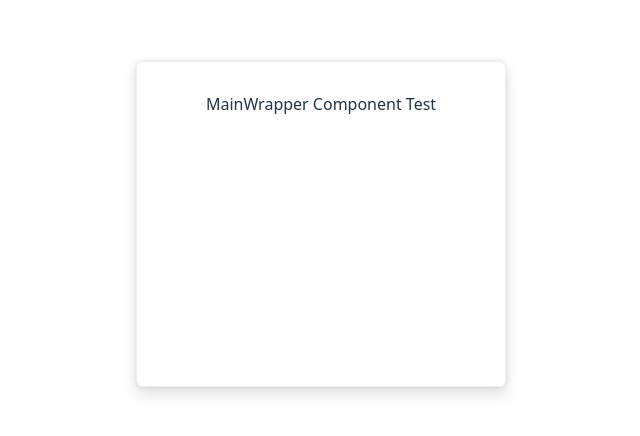
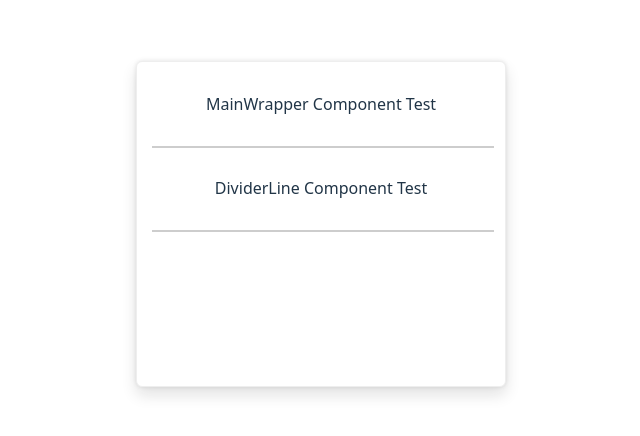
Before and after one commit to faturgautama/page-selection-component, a React (Vite) app: page / in a window 1280 px wide. Shown: the part 176-612 px from the top of the page, without its empty margins (319-959 px from the left). Built offline with nearby package versions, Linux system fonts and the light colour scheme.

Commit message:
feat: implement divider line component

```diff
--- a/src/components/DividerLine.tsx
+++ b/src/components/DividerLine.tsx
@@ -1,12 +1,33 @@
 import React from 'react';
+import { DIMENSIONS, COLORS } from '../constants';
 
 /**
  * Visual separator between sections
+ *
+ * Specifications:
+ * - Container: 370×20px with padding (10px top/bottom, 15px left/right)
+ * - Line: 340px width with 0.7px border (#CDCDCD)
  */
 const DividerLine: React.FC = () => {
+  const containerStyle: React.CSSProperties = {
+    width: `${DIMENSIONS.dividerLine.containerWidth}px`,
+    height: `${DIMENSIONS.dividerLine.containerHeight}px`,
+    paddingTop: `${DIMENSIONS.dividerLine.paddingTop}px`,
+    paddingBottom: `${DIMENSIONS.dividerLine.paddingBottom}px`,
+    paddingLeft: `${DIMENSIONS.dividerLine.paddingLeft}px`,
+    paddingRight: `${DIMENSIONS.dividerLine.paddingRight}px`,
+    boxSizing: 'border-box',
+  };
+
+  const lineStyle: React.CSSProperties = {
+    width: `${DIMENSIONS.dividerLine.lineWidth}px`,
+    height: '0px',
+    border: `${DIMENSIONS.dividerLine.borderWidth}px solid ${COLORS.dividerBorder}`,
+  };
+
   return (
-    <div>
-      {/* Component implementation will be added in subsequent tasks */}
+    <div style={containerStyle}>
+      <div style={lineStyle} />
     </div>
   );
 };
--- a/src/components/PageSelectionComponent.tsx
+++ b/src/components/PageSelectionComponent.tsx
@@ -1,5 +1,6 @@
 import React from 'react';
 import MainWrapper from './MainWrapper';
+import DividerLine from './DividerLine';
 
 /**
  * Root component for the page selection interface
@@ -11,6 +12,11 @@ const PageSelectionComponent: React.FC = () => {
       <div style={{ padding: '20px', textAlign: 'center' }}>
         MainWrapper Component Test
       </div>
+      <DividerLine />
+      <div style={{ padding: '20px', textAlign: 'center' }}>
+        DividerLine Component Test
+      </div>
+      <DividerLine />
     </MainWrapper>
   );
 };
```
